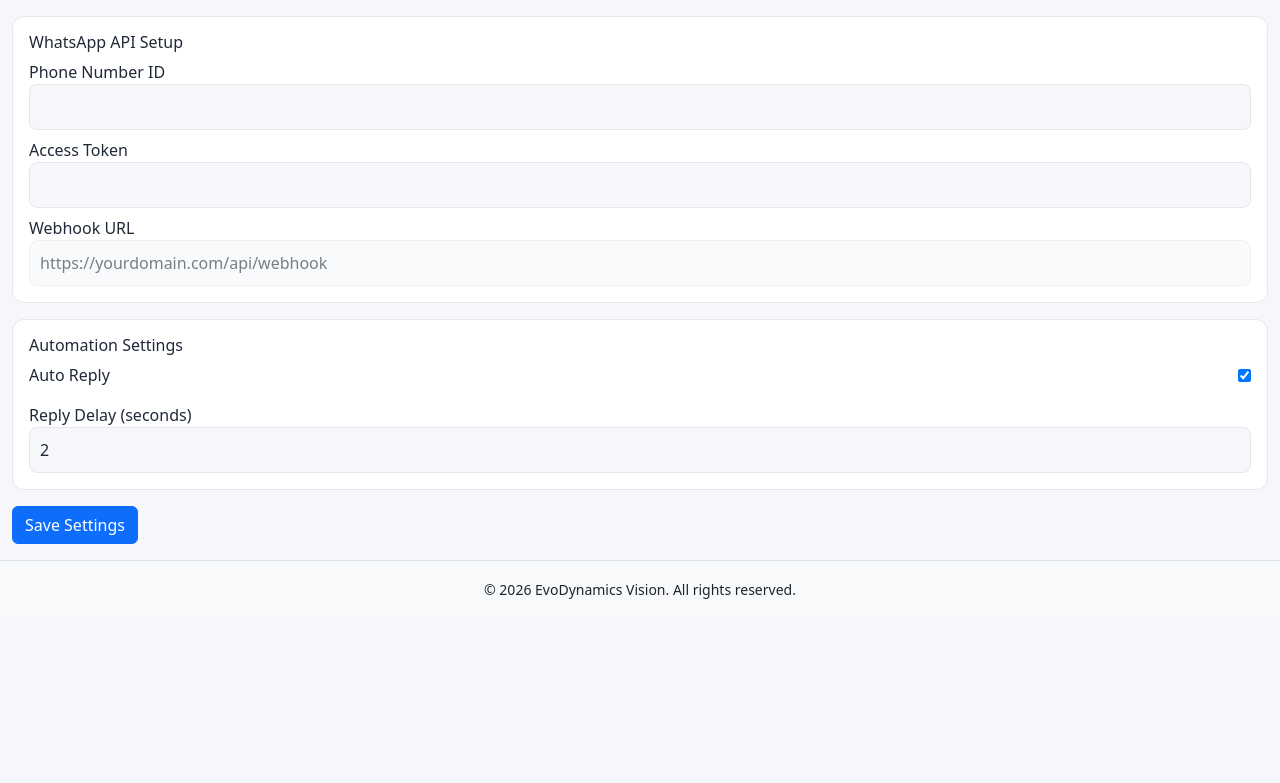
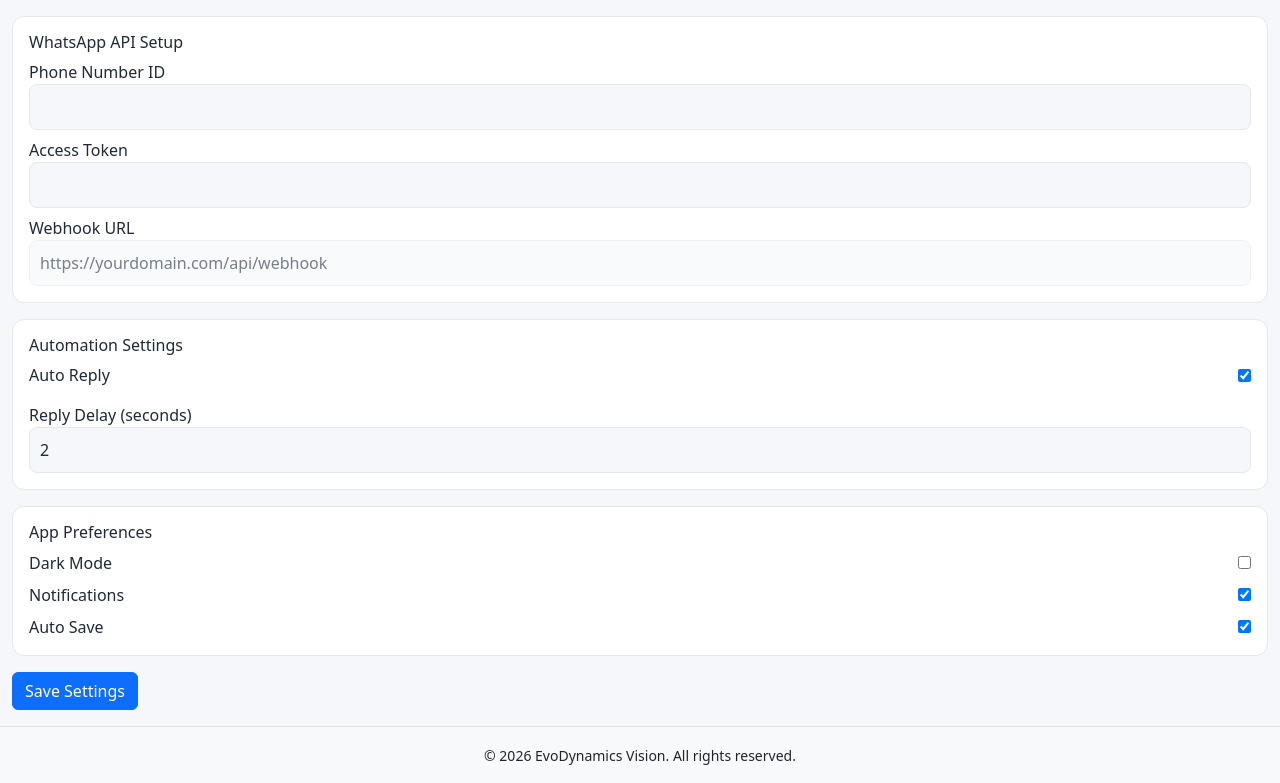
Before and after one commit to iamtalhaarifvlogs/evobusiness, a Next.js app: page /settings in a window 1280 px wide. Shown: the part 343-1126 px from the top of the page. Before the commit the page ends 960 px from the top, so only its background shows below. Built offline with nearby package versions, Linux system fonts and the light colour scheme.

Commit message:
Update page.tsx

```diff
--- a/app/settings/page.tsx
+++ b/app/settings/page.tsx
@@ -1,10 +1,17 @@
 "use client";
 
-import { useState } from "react";
+import { useEffect, useState } from "react";
 import SuccessModal from "@/app/components/SuccessModal";
+import { getSettings, saveSettings, Settings } from "@/app/lib/storage";
 
 export default function SettingsPage() {
   // ================= STATE =================
+  const [settings, setSettings] = useState<Settings>({
+    theme: "light",
+    notifications: true,
+    autoSave: true,
+  });
+
   const [botType, setBotType] = useState("openai");
 
   const [openaiKey, setOpenaiKey] = useState("");
@@ -17,6 +24,12 @@ export default function SettingsPage() {
   const [delay, setDelay] = useState(2);
 
   const [success, setSuccess] = useState(false);
+
+  // ================= LOAD SAVED SETTINGS =================
+  useEffect(() => {
+    const saved = getSettings();
+    setSettings(saved);
+  }, []);
 
   // ================= STYLES =================
   const cardStyle: React.CSSProperties = {
@@ -36,9 +49,15 @@ export default function SettingsPage() {
     width: "100%",
   };
 
+  // ================= UPDATE SETTINGS =================
+  const updateSettings = (key: keyof Settings, value: any) => {
+    const updated = { ...settings, [key]: value };
+    setSettings(updated);
+  };
+
   // ================= SAVE =================
   const handleSave = () => {
-    // later: save to localStorage / DB
+    saveSettings(settings);
     setSuccess(true);
   };
 
@@ -70,7 +89,6 @@ export default function SettingsPage() {
           </select>
         </div>
 
-        {/* CONDITIONAL INPUTS */}
         {botType === "openai" && (
           <div className="mt-2">
             <label>OpenAI API Key</label>
@@ -130,7 +148,7 @@ export default function SettingsPage() {
         </div>
       </div>
 
-      {/* ================= GENERAL SETTINGS ================= */}
+      {/* ================= AUTOMATION SETTINGS ================= */}
       <div style={cardStyle} className="mb-3">
         <h6>Automation Settings</h6>
 
@@ -139,7 +157,7 @@ export default function SettingsPage() {
           <input
             type="checkbox"
             checked={autoReply}
-            onChange={() => setAutoReply(!autoReply)}
+            onChange={(e) => setAutoReply(e.target.checked)}
           />
         </div>
 
@@ -150,6 +168,42 @@ export default function SettingsPage() {
             value={delay}
             onChange={(e) => setDelay(Number(e.target.value))}
             style={inputStyle}
+          />
+        </div>
+      </div>
+
+      {/* ================= GLOBAL SETTINGS (NEW FIXED STORAGE) ================= */}
+      <div style={cardStyle} className="mb-3">
+        <h6>App Preferences</h6>
+
+        <div className="d-flex justify-content-between align-items-center">
+          <span>Dark Mode</span>
+          <input
+            type="checkbox"
+            checked={settings.theme === "dark"}
+            onChange={(e) =>
+              updateSettings("theme", e.target.checked ? "dark" : "light")
+            }
+          />
+        </div>
+
+        <div className="d-flex justify-content-between align-items-center mt-2">
+          <span>Notifications</span>
+          <input
+            type="checkbox"
+            checked={settings.notifications}
+            onChange={(e) =>
+              updateSettings("notifications", e.target.checked)
+            }
+          />
+        </div>
+
+        <div className="d-flex justify-content-between align-items-center mt-2">
+          <span>Auto Save</span>
+          <input
+            type="checkbox"
+            checked={settings.autoSave}
+            onChange={(e) => updateSettings("autoSave", e.target.checked)}
           />
         </div>
       </div>
```
